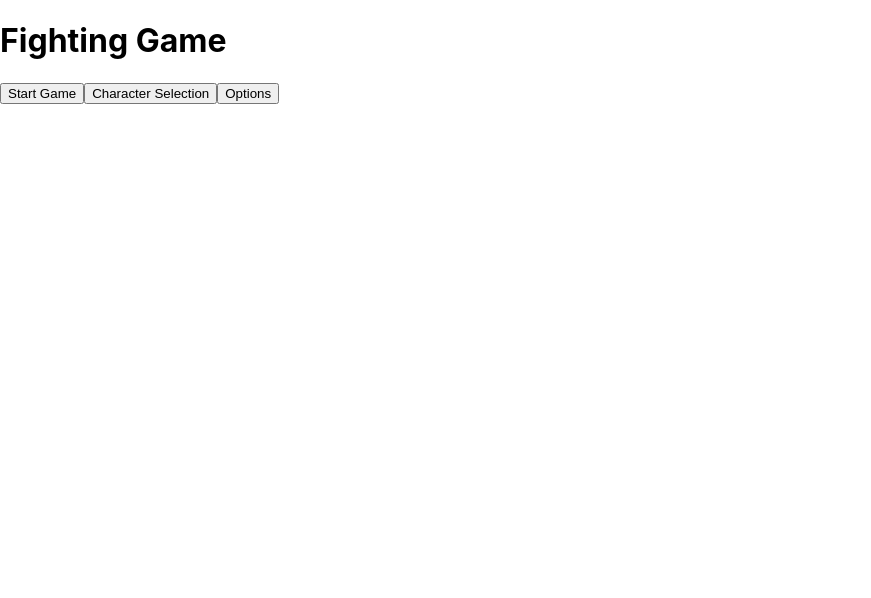
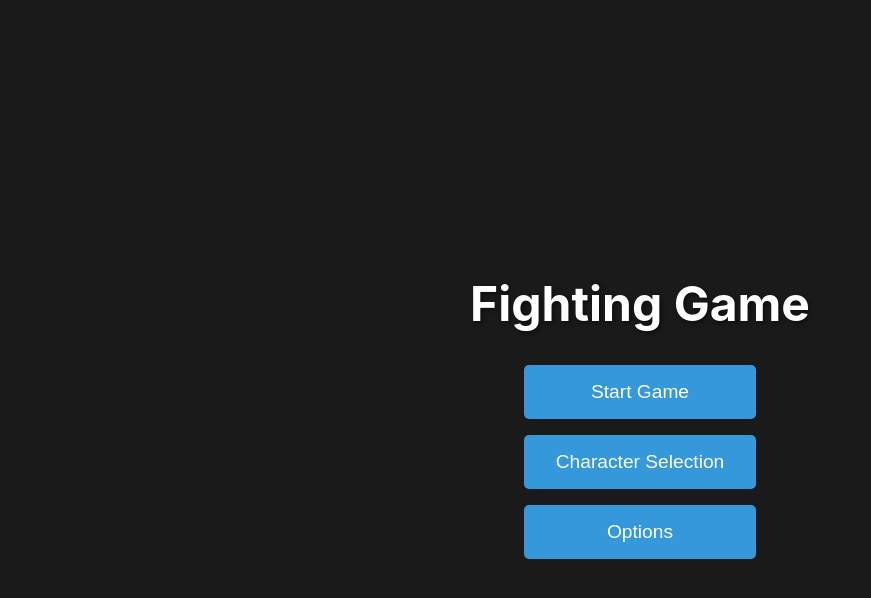
Before and after one commit to Axle-Bucamp/BK-fighter-3D, a Next.js app: page / in a window 1280 px wide. Shown: the top 598 px of the page, without its empty margins (0-871 px from the left). Built offline with nearby package versions, Linux system fonts and the light colour scheme.

Commit message:
Create styles/MainMenu.module.css with styles for the MainMenu component

```diff
--- a/styles/MainMenu.module.css
+++ b/styles/MainMenu.module.css
@@ -1,39 +1,45 @@
-.mainMenu {
-  position: absolute;
-  top: 50%;
-  left: 50%;
-  transform: translate(-50%, -50%);
-  background: rgba(0, 0, 0, 0.8);
-  padding: 20px;
-  text-align: center;
-  border-radius: 10px;
-  color: white;
+.container {
+  display: flex;
+  flex-direction: column;
+  align-items: center;
+  justify-content: center;
+  height: 100vh;
+  background-color: #1a1a1a;
+  color: #ffffff;
 }
 
-  .mainMenu h1 {
-    font-size: 32px;
-    margin-bottom: 20px;
+.title {
+  font-size: 3rem;
+  margin-bottom: 2rem;
+  text-shadow: 2px 2px 4px rgba(0, 0, 0, 0.5);
 }
 
-  .mainMenu button {
-    display: block;
-    width: 200px;
-    margin: 10px auto;
-    padding: 10px;
-    font-size: 18px;
-    border: none;
-    background: #ff5722;
-    color: white;
-    cursor: pointer;
-    border-radius: 5px;
+.menuOptions {
+  display: flex;
+  flex-direction: column;
+  gap: 1rem;
 }
 
-  .mainMenu button:hover {
-    background-color: #e63e00;
+.menuButton {
+  padding: 1rem 2rem;
+  font-size: 1.2rem;
+  background-color: #3498db;
+  color: #ffffff;
+  border: none;
+  border-radius: 5px;
+  cursor: pointer;
+  transition: all 0.3s ease;
+}
+
+.menuButton:hover {
+  background-color: #2980b9;
   transform: scale(1.05);
 }
 
-  .mainMenu button:active {
-    background-color: #cc3700;
-    transform: scale(0.98);
+.selected {
+  background-color: #2ecc71;
 }
+
+.selected:hover {
+  background-color: #27ae60;
+}
```
Lines whose indentation alone changed are shown as unchanged.
